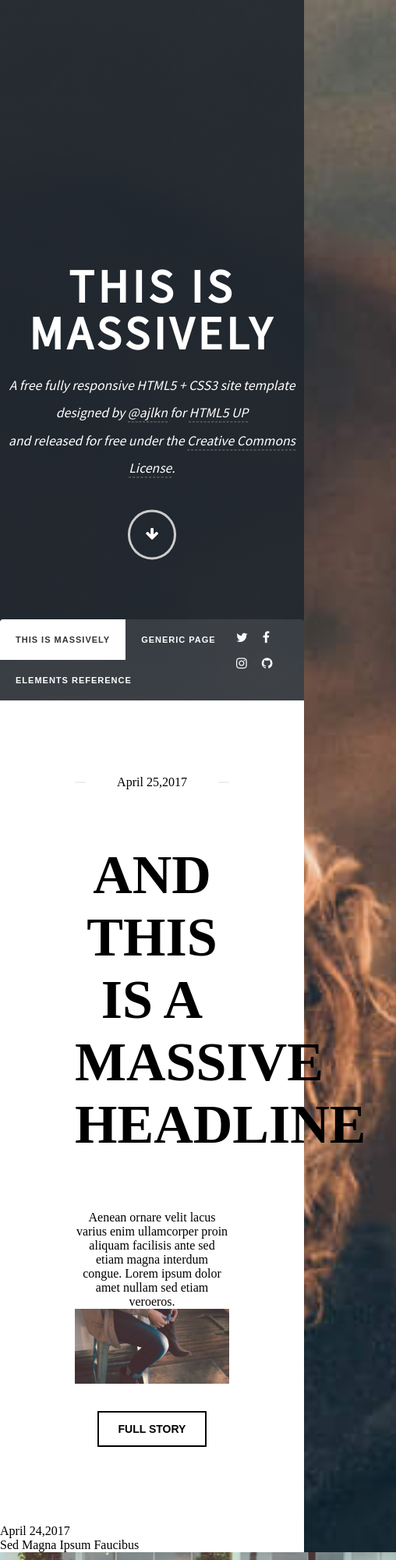
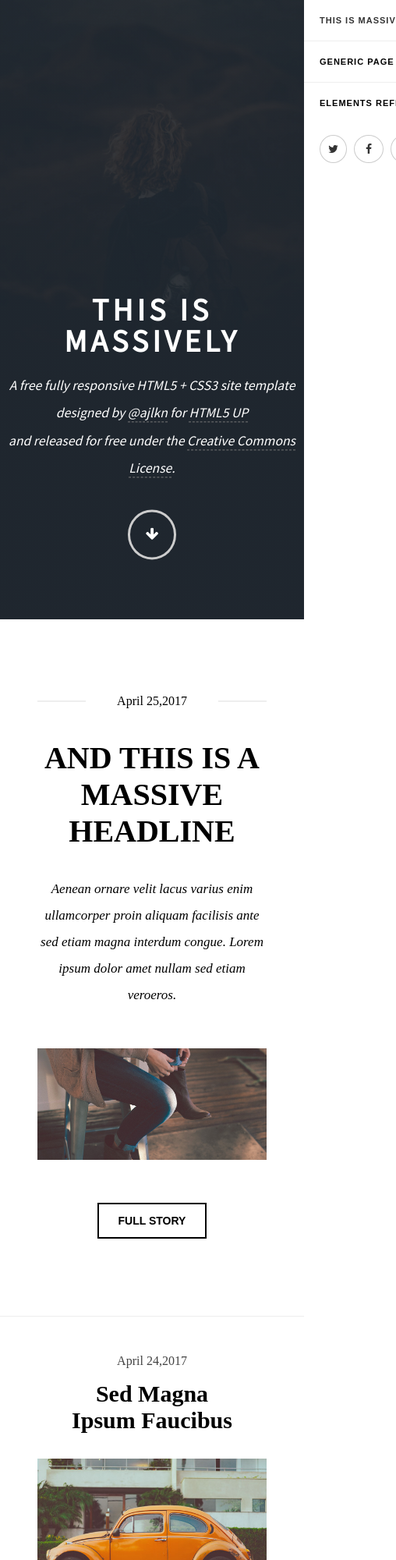
Before and after one commit to rhvsingh/webpages, a plain HTML site: page webpage_6/index.html in a window 390 px wide. Shown: the top 2000 px of the page at 78% size, 508 px wide, since content can reach past the window. Drawn offline with Linux system fonts and the light colour scheme.

Commit message:
Complete webpage 6 except js and some menu feature

```diff
--- a/webpage_6/index.html
+++ b/webpage_6/index.html
@@ -32,7 +32,7 @@
                     <li>Elements Reference</li>
                 </ul>
             </div>
-            <div style="margin-right: 10px;">
+            <div class="nav-social-icons">
                 <i class="fa fa-twitter"></i>
                 <i class="fa fa-facebook"></i>
                 <i class="fa fa-instagram"></i>
@@ -50,45 +50,45 @@
                 </div>
                 <button type="button" class="buttons-class">Full Story</button>
             </div>
-            <div>
+            <div class="child-classes">
                 <div class="child-boxes">
                     <div class="child-boxes-date">April 24,2017</div>
-                    <div class="child-boxes-title">Sed Magna Ipsum Faucibus</div>
+                    <div class="child-boxes-title">Sed Magna<br /> Ipsum Faucibus</div>
                     <div class="child-boxes-image"><img src='assets/images/pic02.jpg'></div>
                     <div class="child-boxes-para">Donec eget ex magna. Interdum et malesuada fames ac ante ipsum primis in faucibus. Pellentesque venenatis dolor imperdiet dolor mattis sagittis magna etiam.</div>
                     <button type="button" class="buttons-class">Full Story</button>
                 </div>
                 <div class="child-boxes">
                     <div class="child-boxes-date">April 22,2017</div>
-                    <div class="child-boxes-title">Primis Eget Imperdiet Lorem</div>
+                    <div class="child-boxes-title">Primis Eget<br /> Imperdiet Lorem</div>
                     <div class="child-boxes-image"><img src='assets/images/pic03.jpg'></div>
                     <div class="child-boxes-para">Donec eget ex magna. Interdum et malesuada fames ac ante ipsum primis in faucibus. Pellentesque venenatis dolor imperdiet dolor mattis sagittis magna etiam.</div>
                     <button type="button" class="buttons-class">Full Story</button>
                 </div>
                 <div class="child-boxes">
                     <div class="child-boxes-date">April 18,2017</div>
-                    <div class="child-boxes-title">Ante Mattis Interdum Dolor</div>
+                    <div class="child-boxes-title">Ante Mattis<br /> Interdum Dolor</div>
                     <div class="child-boxes-image"><img src='assets/images/pic04.jpg'></div>
                     <div class="child-boxes-para">Donec eget ex magna. Interdum et malesuada fames ac ante ipsum primis in faucibus. Pellentesque venenatis dolor imperdiet dolor mattis sagittis magna etiam.</div>
                     <button type="button" class="buttons-class">Full Story</button>
                 </div>
                 <div class="child-boxes">
                     <div class="child-boxes-date">April 14,2017</div>
-                    <div class="child-boxes-title">Tempus Sed Nulla Imperdiet</div>
+                    <div class="child-boxes-title">Tempus Sed<br /> Nulla Imperdiet</div>
                     <div class="child-boxes-image"><img src='assets/images/pic05.jpg'></div>
                     <div class="child-boxes-para">Donec eget ex magna. Interdum et malesuada fames ac ante ipsum primis in faucibus. Pellentesque venenatis dolor imperdiet dolor mattis sagittis magna etiam.</div>
                     <button type="button" class="buttons-class">Full Story</button>
                 </div>
                 <div class="child-boxes">
                     <div class="child-boxes-date">April 11,2017</div>
-                    <div class="child-boxes-title">Odio Magna Sed Consectetur</div>
+                    <div class="child-boxes-title">Odio Magna<br /> Sed Consectetur</div>
                     <div class="child-boxes-image"><img src='assets/images/pic06.jpg'></div>
                     <div class="child-boxes-para">Donec eget ex magna. Interdum et malesuada fames ac ante ipsum primis in faucibus. Pellentesque venenatis dolor imperdiet dolor mattis sagittis magna etiam.</div>
                     <button type="button" class="buttons-class">Full Story</button>
                 </div>
                 <div class="child-boxes">
                     <div class="child-boxes-date">April 7,2017</div>
-                    <div class="child-boxes-title">Augue Lorem Primis Vestibilum</div>
+                    <div class="child-boxes-title">Augue Lorem<br /> Primis Vestibilum</div>
                     <div class="child-boxes-image"><img src='assets/images/pic07.jpg'></div>
                     <div class="child-boxes-para">Donec eget ex magna. Interdum et malesuada fames ac ante ipsum primis in faucibus. Pellentesque venenatis dolor imperdiet dolor mattis sagittis magna etiam.</div>
                     <button type="button" class="buttons-class">Full Story</button>
--- a/webpage_6/style.css
+++ b/webpage_6/style.css
@@ -7,9 +7,10 @@
 
 body {
     background: linear-gradient(to bottom, rgba(31, 38, 46, 0.9), rgba(31, 38, 46, 0.9)), url('assets/images/bg.jpg');
-    background-position: top;
     background-repeat: no-repeat;
     background-size: cover;
+    background-attachment: fixed;
+    background-position: top;
 }
 
 span {
@@ -108,7 +109,11 @@ nav li.active {
     color: #333;
 }
 
-nav i {
+.nav-social-icons {
+    margin-right: 10px;
+}
+
+.nav-social-icons i {
     margin-right: 15px;
     margin-top: 15px;
     color: #fff;
@@ -180,11 +185,21 @@ main {
     font-weight: bold;
     margin: 1em auto;
     text-transform: uppercase;
+    margin-bottom: 0;
 }
 
-.parent-box-para {}
+.parent-box-para {
+    max-width: 490px;
+    margin: 2em auto;
+    margin-bottom: 3em;
+    line-height: 2;
+    font-style: italic;
+    font-size: 17px;
+}
 
-.parent-box-image {}
+.parent-box-image {
+    margin-bottom: 20px;
+}
 
 .parent-box-image img {
     width: 100%;
@@ -194,15 +209,45 @@ main {
 
 /* Child Boxes */
 
-.child-boxes {}
+.child-classes {
+    display: grid;
+    grid-template-columns: 1fr 1fr;
+}
 
-.child-boxes-date {}
+.child-boxes {
+    border: 1px solid #eee;
+    padding: 3em;
+    border-collapse: collapse;
+    text-align: center;
+    padding-bottom: 1.2em;
+}
 
-.child-boxes-title {}
+.child-boxes-date {
+    color: #444;
+    margin-bottom: 1em;
+}
 
-.child-boxes-image {}
+.child-boxes-title {
+    font-weight: bold;
+    font-size: 30px;
+    margin: 0 auto;
+}
 
-.child-boxes-para {}
+.child-boxes-image {
+    margin: 2em auto;
+}
+
+.child-boxes-image img {
+    display: block;
+    width: 100%;
+}
+
+.child-boxes-para {
+    text-align: left;
+    line-height: 2;
+    font-size: 1.1rem;
+    color: #444;
+}
 
 
 /* Pagination */
@@ -344,3 +389,83 @@ footer {
     font-weight: bold;
     font-size: 13px;
 }
+
+@media screen and (max-width: 620px) {
+    .container h1 {
+        font-size: 40px;
+    }
+    nav {
+        position: fixed;
+        top: 0;
+        right: 0;
+        transform: translateX(100%);
+        display: block;
+        height: 100%;
+        background-color: #fff;
+        /* animation: trans 1s ease-in-out infinite; */
+        min-width: 250px;
+        z-index: 10000;
+    }
+    @keyframes trans {
+        to {
+            transform: translateX(0%);
+        }
+    }
+    nav li {
+        display: block;
+        color: #000;
+        border-bottom: 1px solid #eee;
+    }
+    nav li:last-child {
+        border-bottom: 0;
+    }
+    nav li.active {
+        background-color: #fff;
+        color: #333;
+    }
+    .nav-social-icons {
+        margin-right: 0;
+        margin-left: 20px;
+    }
+    .nav-social-icons i {
+        margin-right: 5px;
+        margin-top: 15px;
+        color: #333;
+        font-size: 14px;
+        border: 1px solid #ccc;
+        padding: 10px;
+        border-radius: 50%;
+    }
+    .nav-social-icons i.fa-facebook {
+        padding-inline: 1em;
+    }
+    .parent-box {
+        padding: 4em 3em;
+    }
+    .parent-box-title {
+        font-size: 40px;
+        margin: 1em auto;
+        margin-bottom: 0;
+    }
+    .child-classes {
+        display: grid;
+        grid-template-columns: 1fr;
+    }
+    .child-boxes {
+        border: 1px solid #eee;
+        border-left: 0;
+        border-right: 0;
+    }
+    .pagination span {
+        display: none
+    }
+    #contact {
+        display: block;
+    }
+}
+
+@media screen and (max-width: 360px) {
+    #contact_details i {
+        top: 0px;
+    }
+}
```
